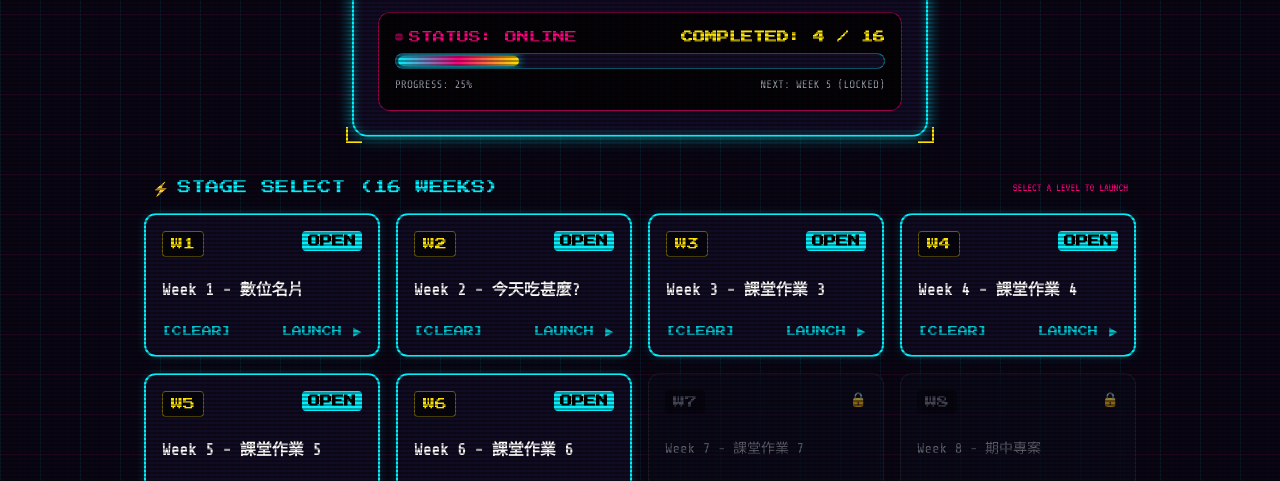
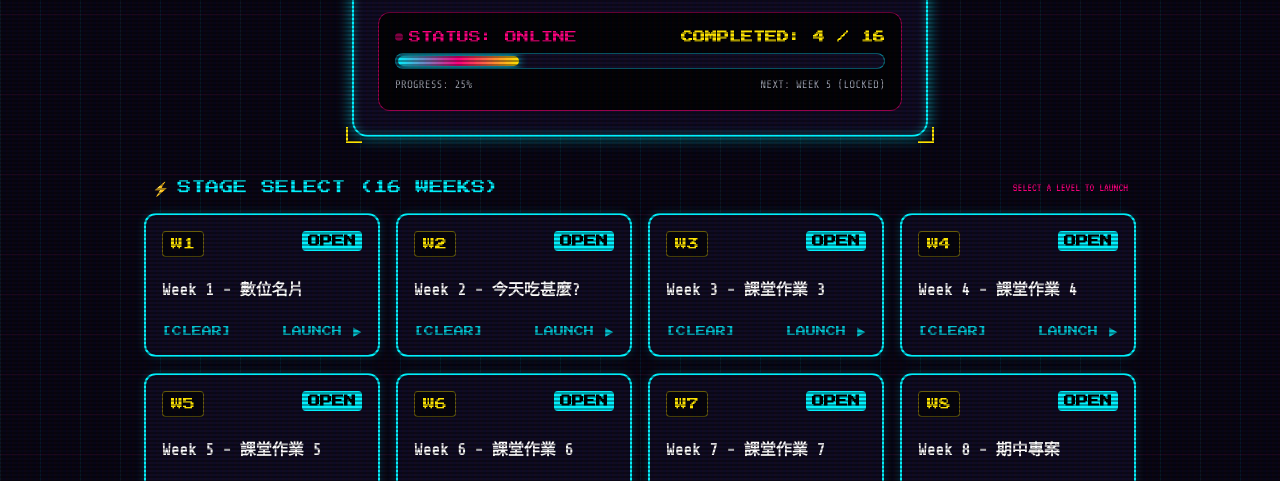
Before and after one commit to s25122157-create/vy0000, a plain HTML site: page index.html in a window 1280 px wide. Shown: the part 306-787 px from the top of the page. Drawn offline with nearby package versions, Linux system fonts and the light colour scheme.

Commit message:
Update index.html

```diff
--- a/index.html
+++ b/index.html
@@ -285,8 +285,8 @@ const levelsData = [
 { week: 4, title: "Week 4 - 課堂作業 4", url: "w4/index.html", unlocked: true },
 { week: 5, title: "Week 5 - 課堂作業 5", url: "w5/index.html", unlocked: true },
 { week: 6, title: "Week 6 - 課堂作業 6", url: "w6/index.html", unlocked: true },
-{ week: 7, title: "Week 7 - 課堂作業 7", url: "w7/index.html", unlocked: false },
-{ week: 8, title: "Week 8 - 期中專案", url: "w8/index.html", unlocked: false },
+{ week: 7, title: "Week 7 - 課堂作業 7", url: "w7/index.html", unlocked: true },
+{ week: 8, title: "Week 8 - 期中專案", url: "w8/index.html", unlocked: true },
 { week: 9, title: "Week 9 - 課堂作業 9", url: "w9/index.html", unlocked: false },
 { week: 10, title: "Week 10 - 課堂作業 10", url: "w10/index.html", unlocked: false },
 { week: 11, title: "Week 11 - 課堂作業 11", url: "w11/index.html", unlocked: false },
```
